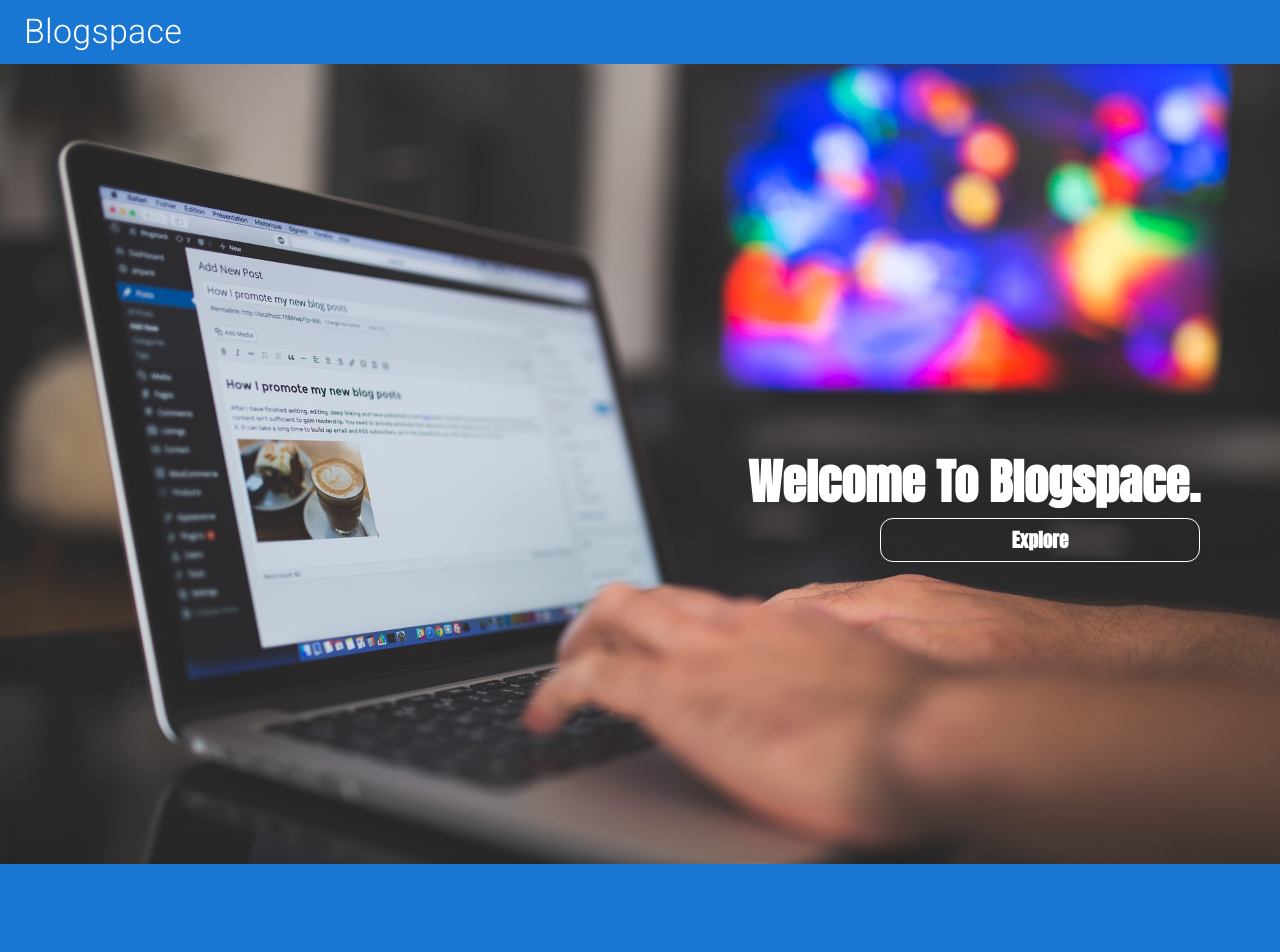
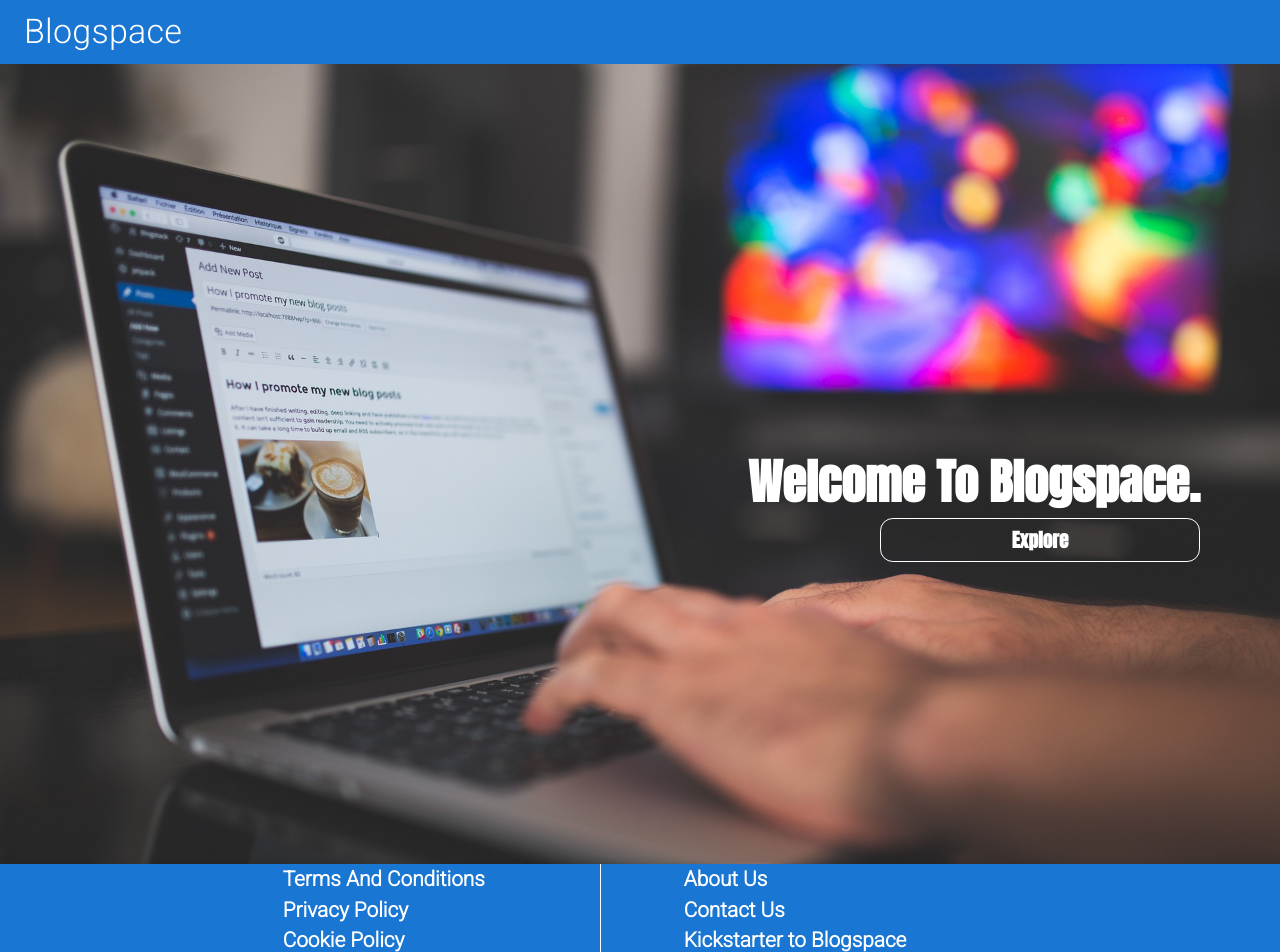
Before and after one commit to vinitkotian/contentful-blog, a Next.js app: page / in a window 1280 px wide. Shown: the top 952 px of the page. Built offline with nearby package versions, Linux system fonts and the light colour scheme.

Commit message:
Add footer content

```diff
--- a/components/footer/footer.tsx
+++ b/components/footer/footer.tsx
@@ -1,9 +1,35 @@
 import { AppBar, Toolbar, Typography } from "@mui/material";
+import { Box, flexbox } from "@mui/system";
+import Image from "next/image";
+import Link from "next/link";
 
 const Footer: React.FC<{}> = (props) => {
   return (
     <AppBar position="static" className={"footer"}>
-      <Toolbar></Toolbar>
+      <Toolbar>
+        <Box className={"footer-col footer-col1"}>
+          <Link href="/">
+            <a style={{ margin: "0.2rem" }}>Terms And Conditions</a>
+          </Link>
+          <Link href="/">
+            <a style={{ margin: "0.2rem" }}>Privacy Policy</a>
+          </Link>
+          <Link href="/">
+            <a style={{ margin: "0.2rem" }}>Cookie Policy</a>
+          </Link>
+        </Box>
+        <Box className={"footer-col"}>
+          <Link href="/">
+            <a style={{ margin: "0.2rem" }}>About Us</a>
+          </Link>
+          <Link href="/">
+            <a style={{ margin: "0.2rem" }}>Contact Us</a>
+          </Link>
+          <Link href="/">
+            <a style={{ margin: "0.2rem" }}>Kickstarter to Blogspace</a>
+          </Link>
+        </Box>
+      </Toolbar>
     </AppBar>
   );
 };
--- a/styles/blog.css
+++ b/styles/blog.css
@@ -69,6 +69,30 @@
   background: black;
   color: white;
   height: 20vh;
+  display: flex;
+  flex-direction: row;
+  justify-content: flex-start;
+  align-items: center;
+}
+
+.footer-col {
+  display: flex;
+  flex-direction: column;
+  justify-content: flex-end;
+  align-items: flex-start;
+  width: 20rem;
+  height: 100%;
+}
+
+.footer-col1 {
+  border-right: 0.1rem solid white;
+  margin-right: 5rem;
+}
+
+.footer-col > a {
+  color: white;
+  font: bold 1.3rem "Roboto", sans-serif;
+  text-decoration: none;
 }
 
 .backdrop {
```
